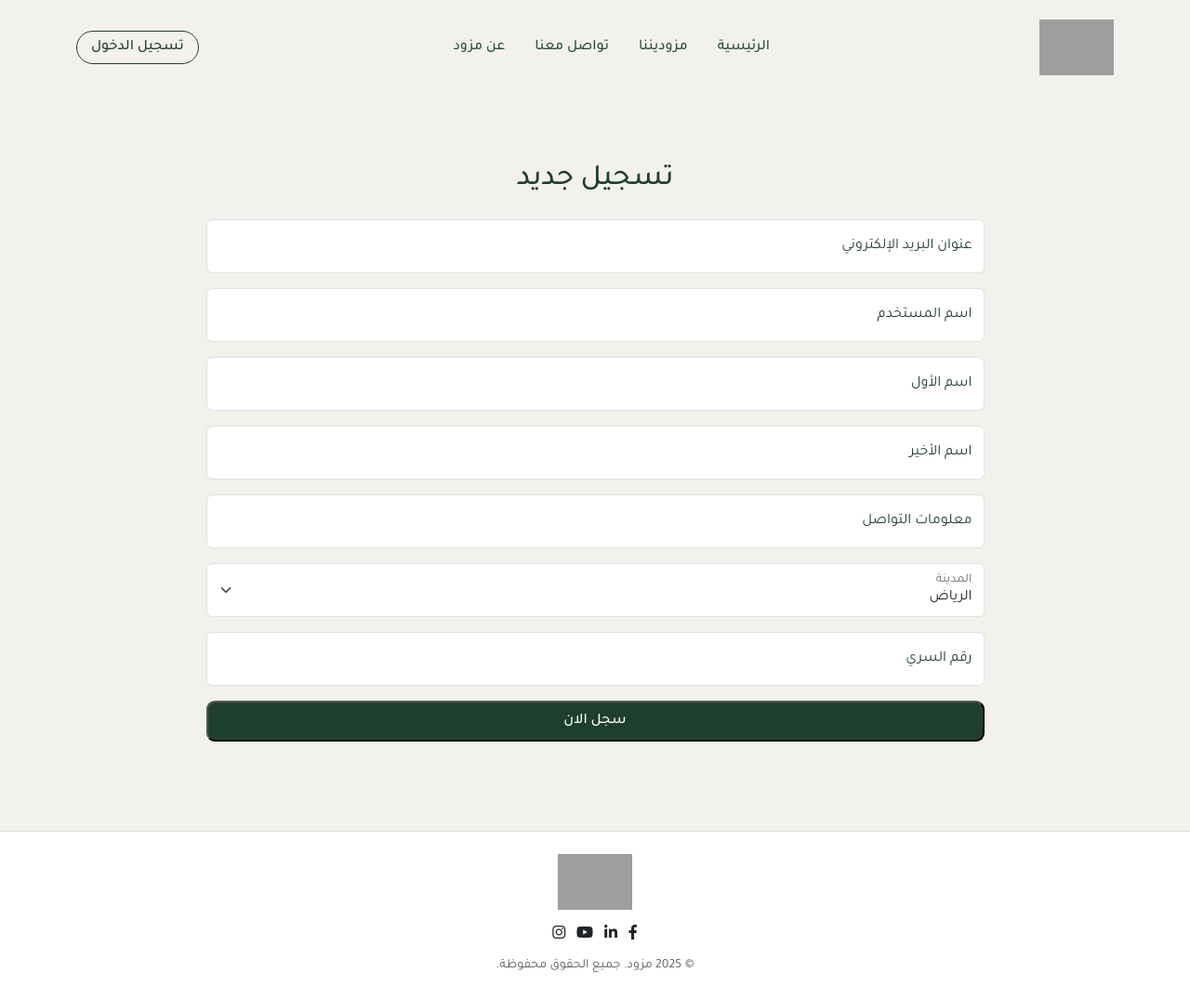
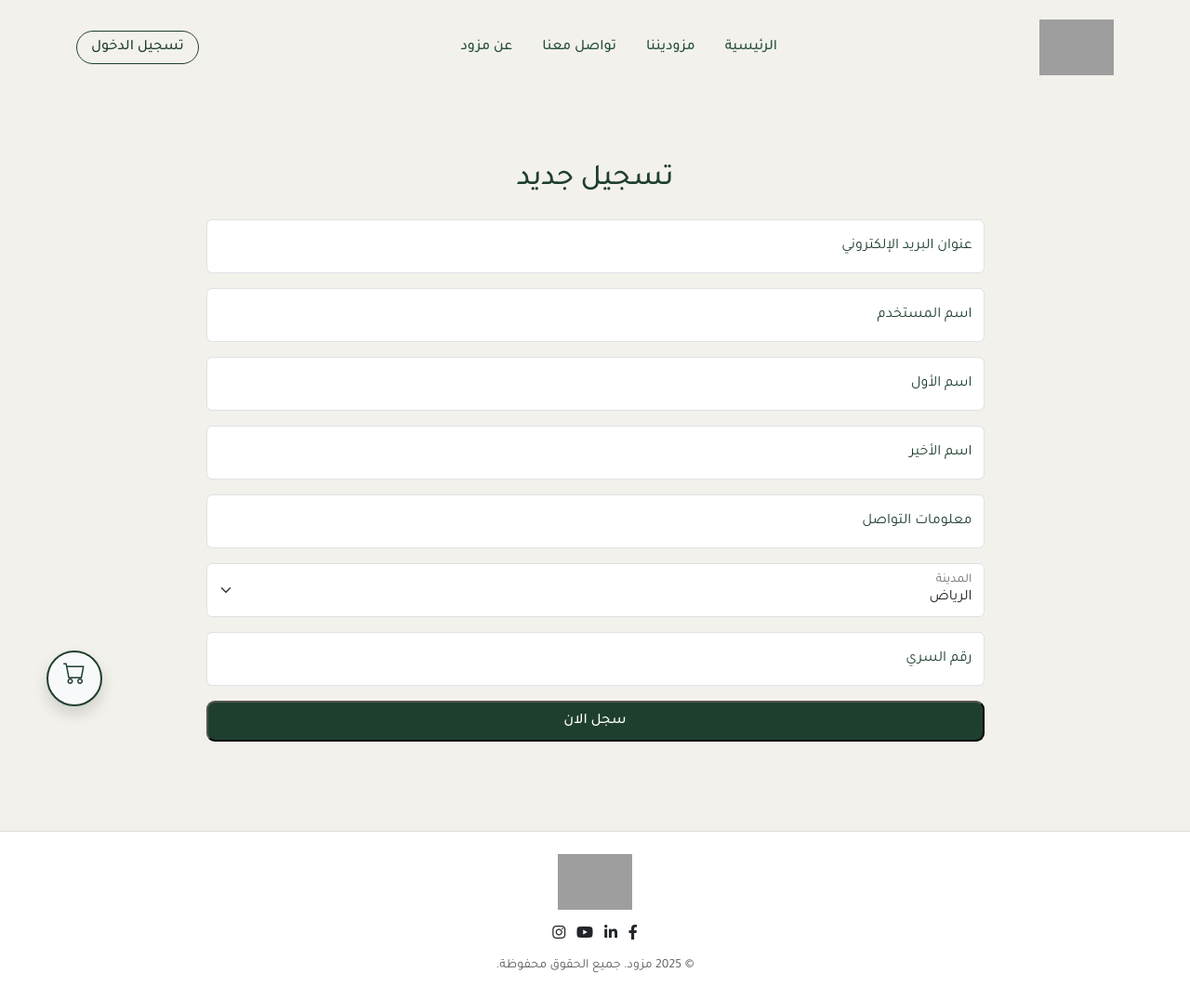
Before and after one commit to wijx22/MuzawedProject, a Django app: page /accounts/signup/ in a window 1280 px wide. Shown: the whole page at 93% size. Run offline with Django 5.2, Linux system fonts and the light colour scheme; grey boxes are pictures that could not be loaded.

Commit message:
solve errors

```diff
--- a/Muzawed/main/templates/main/base.html
+++ b/Muzawed/main/templates/main/base.html
@@ -18,14 +18,16 @@
   {% if not hide_header %}
   <nav class="navbar navbar-expand-lg py-3">
     <div class="container d-flex align-items-center justify-content-between">
-    <a class="navbar-brand" href="{% url 'main:index_view' %}">
-      <img src="{% static 'img/logo.svg' %}" alt="مزود" width="80">
-    </a>
 
+      <div class="d-flex align-items-center">
         <button class="navbar-toggler" type="button" data-bs-toggle="collapse" data-bs-target="#navbarNav"
           aria-controls="navbarNav" aria-expanded="false" aria-label="تبديل القائمة">
           <span class="navbar-toggler-icon"></span>
         </button>
+        <a class="navbar-brand mx-auto" href="{% url 'main:index_view' %}">
+          <img src="{% static 'img/logo.svg' %}" alt="مزود" width="80">
+        </a>
+      </div>
 
       <div class="collapse navbar-collapse justify-content-center" id="navbarNav">
         <ul class="navbar-nav text-center">
@@ -37,7 +39,7 @@
       </div>
 
       {% if request.user.is_authenticated %}
-    <div class="d-flex align-items-center gap-3">
+      <div class="d-flex align-items-center gap-3 ms-auto">
         <div class="dropdown">
           <a class="p-0" href="#" id="userDropdown" role="button" data-bs-toggle="dropdown" aria-expanded="false">
             <i class="bi bi-person-circle" style="font-size: 30px; color: #1F3F2E;"></i>
@@ -97,15 +99,40 @@
       {% endif %}
     </div>
   </nav>
+
+  <script>
+  function toggleSidebar() {
+    var sidebar = document.getElementById("sidebarNotifications");
+    sidebar.style.width = sidebar.style.width === "250px" ? "0" : "250px";
+  }
+  </script>
+
   {% endif %}
+
+
+<a href="{% url 'order:cart_orders_view' %}"
+   class="btn btn-light shadow rounded-circle position-fixed d-flex justify-content-center align-items-center"
+   style="bottom: 40px; left: 50px; width: 60px; height: 60px; z-index: 1050; border: 2px solid #1F3F2E;">
+  <i class="bi bi-cart" style="font-size: 1.5rem; color: #1F3F2E;"></i>
+</a>
 
 <main class="mt-4">
   {% if messages %}
     <div class="container mt-3">
       {% for message in messages %}
-        <div class="alert alert-{{ message.tags }} alert-dismissible fade show text-center" role="alert">
-          <i class="bi {% if message.tags == 'success' %}bi-check-circle-fill{% elif message.tags == 'error' %}bi-x-circle-fill{% elif message.tags == 'warning' %}bi-exclamation-triangle-fill{% else %}bi-info-circle-fill{% endif %} me-2"></i>
-          {{ message }}
+        {% if 'success' in message.tags %}
+          <div class="alert alert-success alert-dismissible fade show text-center" role="alert">
+            <i class="bi bi-check-circle-fill me-2"></i> {{ message }}
+        {% elif 'error' in message.tags %}
+          <div class="alert alert-danger alert-dismissible fade show text-center" role="alert">
+            <i class="bi bi-x-circle-fill me-2"></i> {{ message }}
+        {% elif 'warning' in message.tags %}
+          <div class="alert alert-warning alert-dismissible fade show text-center" role="alert">
+            <i class="bi bi-exclamation-triangle-fill me-2"></i> {{ message }}
+        {% else %}
+          <div class="alert alert-info alert-dismissible fade show text-center" role="alert">
+            <i class="bi bi-info-circle-fill me-2"></i> {{ message }}
+        {% endif %}
             <button type="button" class="btn-close" data-bs-dismiss="alert" aria-label="إغلاق"></button>
           </div>
       {% endfor %}
--- a/Muzawed/main/templates/main/supplier_base.html
+++ b/Muzawed/main/templates/main/supplier_base.html
@@ -4,7 +4,7 @@
 <head>
   <meta charset="UTF-8">
   <meta name="viewport" content="width=device-width, initial-scale=1.0">
-  <title>{% block title %}مزود - المورد{% endblock %}</title>
+  <title>{% block title %}مزود - base المورد{% endblock %}</title>
 
   <link href="https://cdn.jsdelivr.net/npm/bootstrap@5.3.0/dist/css/bootstrap.rtl.min.css" rel="stylesheet">
   <link rel="stylesheet" href="https://cdn.jsdelivr.net/npm/bootstrap-icons@1.11.1/font/bootstrap-icons.css">
```
Also changed, not shown: Muzawed/main/templates/main/our_suppliers.html (+2 -5 lines). Lines whose indentation alone changed are shown as unchanged.
